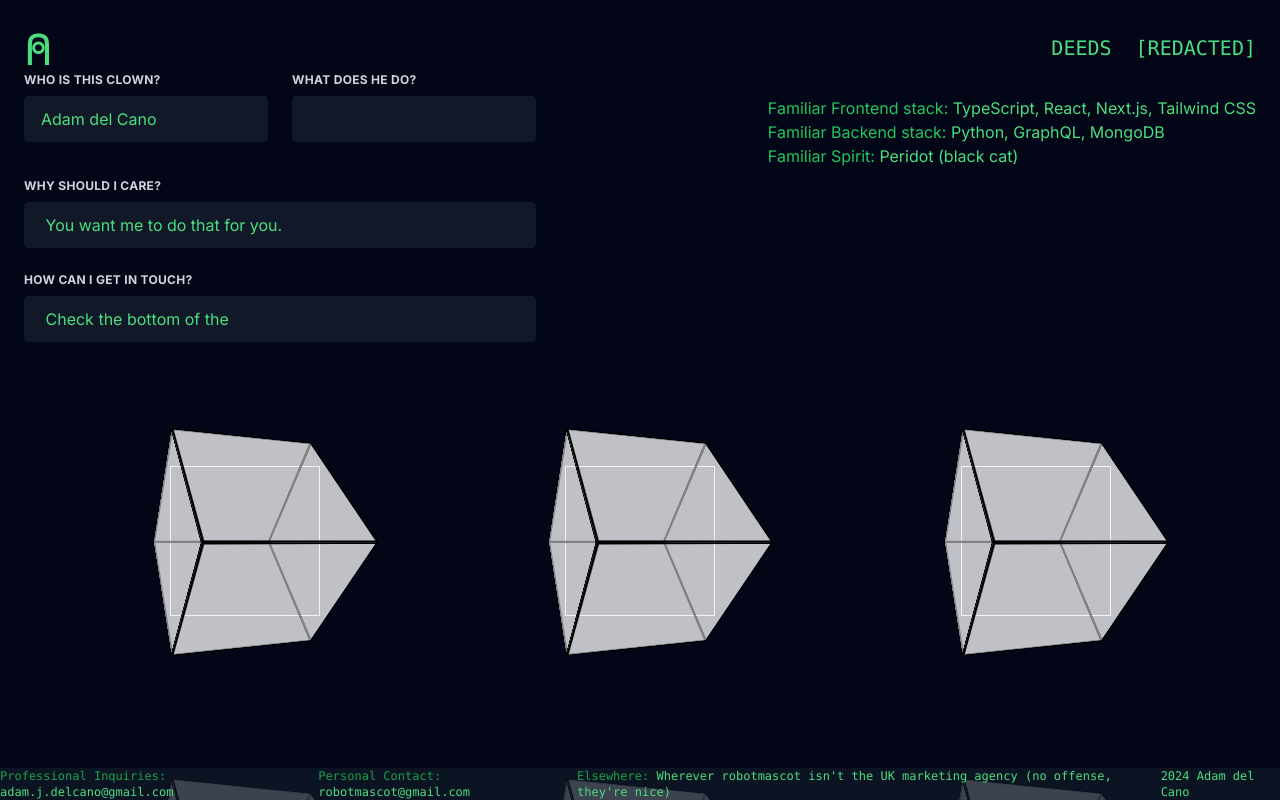
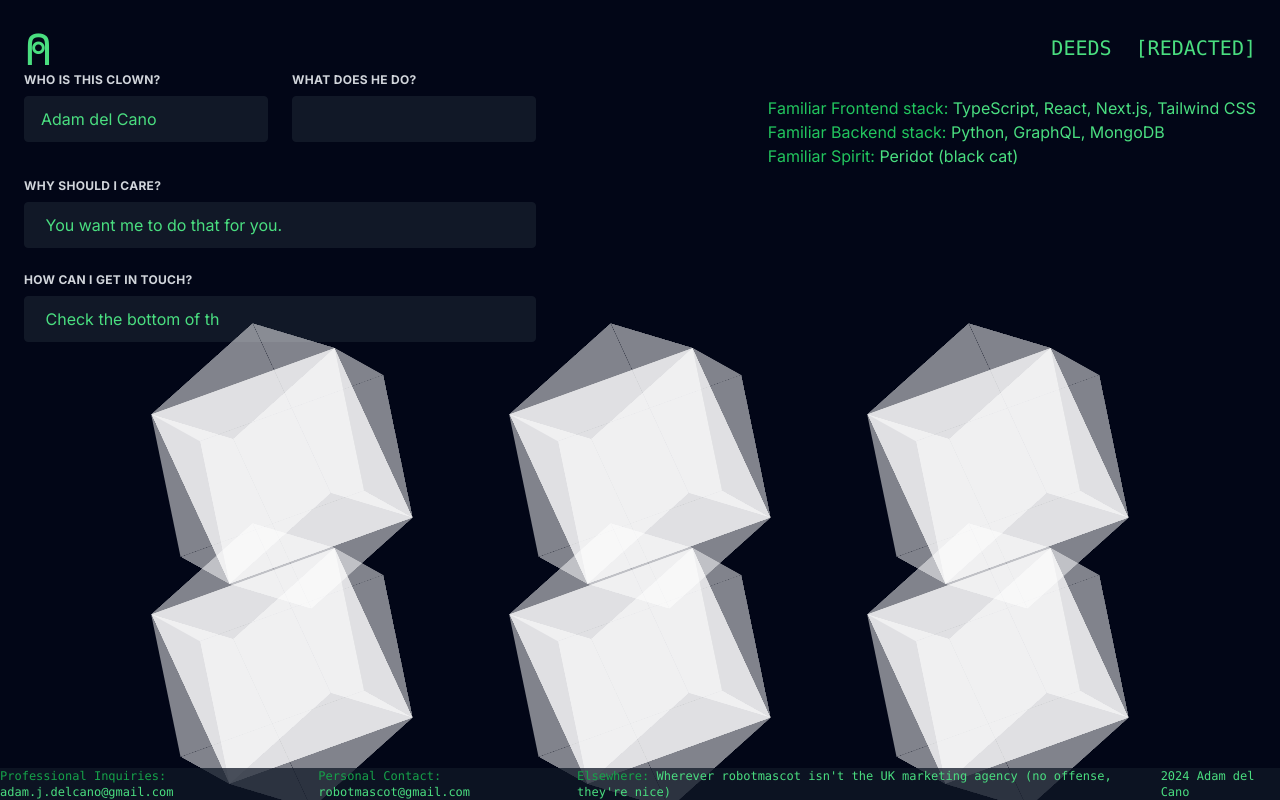
Before and after one commit to adamdelcano/adamdelcano.github.io, a Next.js app: page / in a window 1280 px wide. Shown: the top 800 px of the page. Built offline with nearby package versions, Linux system fonts and the light colour scheme.

Commit message:
whoops octahedrons

```diff
--- a/src/app/globals.css
+++ b/src/app/globals.css
@@ -39,56 +39,70 @@ body {
     text-wrap: balance;
   }
 }
-
-.scene {
-  width: 150px;
-  height: 150px;
-  border: 1px solid #CCC;
-  margin: 100px;
-  perspective: 400px;
+.solid {
+  position: relative;
+  width: 200px;
+  height: 200px;
+  -webkit-animation: spin 16s infinite linear;
+          animation: spin 16s infinite linear;
+  transform-style: preserve-3d;
+}
+.solid .side {
+  position: absolute;
+  left: 0;
+  bottom: 50%;
+  height: 173.2px;
+  width: 200px;
+  transform-origin: 50% 100%;
+  background-color: rgba(255, 255, 255, 0.5);
+}
+.solid .side:nth-child(1) {
+  transform: rotateY(90deg) translateZ(100px) rotateX(35.27deg);
+  border-bottom-color: rgba(152, 254, 208, 0.4);
+}
+.solid .side:nth-child(2) {
+  transform: rotateY(180deg) translateZ(100px) rotateX(35.27deg);
+  border-bottom-color: rgba(178, 184, 33, 0.4);
+}
+.solid .side:nth-child(3) {
+  transform: rotateY(270deg) translateZ(100px) rotateX(35.27deg);
+  border-bottom-color: rgba(58, 54, 154, 0.4);
+}
+.solid .side:nth-child(4) {
+  transform: rotateY(360deg) translateZ(100px) rotateX(35.27deg);
+  border-bottom-color: rgba(99, 61, 24, 0.4);
+}
+.solid .side:nth-child(5) {
+  transform: rotateY(450deg) translateZ(100px) rotateX(144.73deg);
+  border-bottom-color: rgba(157, 239, 242, 0.4);
+}
+.solid .side:nth-child(6) {
+  transform: rotateY(540deg) translateZ(100px) rotateX(144.73deg);
+  border-bottom-color: rgba(84, 178, 216, 0.4);
+}
+.solid .side:nth-child(7) {
+  transform: rotateY(630deg) translateZ(100px) rotateX(144.73deg);
+  border-bottom-color: rgba(142, 201, 51, 0.4);
+}
+.solid .side:nth-child(8) {
+  transform: rotateY(720deg) translateZ(100px) rotateX(144.73deg);
+  border-bottom-color: rgba(1, 190, 43, 0.4);
 }
 
-.cube {
-  width: 150px;
-  height: 150px;
-  position: relative;
-  transform-style: preserve-3d;
-  transform: translateZ(-100px);
-  transition: transform 1s;
-  animation: rotate3D 10s linear infinite;
-
+@-webkit-keyframes spin {
+  0% {
+    transform: rotateX(0deg) rotateY(0deg) rotateZ(0deg);
+  }
+  100% {
+    transform: rotateX(360deg) rotateY(720deg) rotateZ(1080deg);
+  }
 }
 
-.cube.show-front  { transform: translateZ(-100px) rotateY(   0deg); }
-.cube.show-right  { transform: translateZ(-100px) rotateY( -90deg); }
-.cube.show-back   { transform: translateZ(-100px) rotateY(-180deg); }
-.cube.show-left   { transform: translateZ(-100px) rotateY(  90deg); }
-.cube.show-top    { transform: translateZ(-100px) rotateX( -90deg); }
-.cube.show-bottom { transform: translateZ(-100px) rotateX(  90deg); }
-
-.cube__face {
-  position: absolute;
-  width: 150px;
-  height: 150px;
-  border: 2px solid black;
-  line-height: 150px;
-  font-size: 40px;
-  font-weight: bold;
-  color: white;
-  text-align: center;
-  background-color: rgba(255, 255, 255, 0.5);
+@keyframes spin {
+  0% {
+    transform: rotateX(0deg) rotateY(0deg) rotateZ(0deg);
+  }
+  100% {
+    transform: rotateX(360deg) rotateY(720deg) rotateZ(1080deg);
+  }
 }
-
-.cube__face--front  { transform: rotateX(45deg) rotateY(  0deg) translateZ(75px); }
-.cube__face--right  { transform: rotateX(45deg) rotateY( 90deg) translateZ(75px); }
-.cube__face--back   { transform: rotateX(45deg) rotateY(180deg) translateZ(75px); }
-.cube__face--left   { transform: rotateX(45deg) rotateY(-90deg) translateZ(75px); }
-.cube__face--top    { transform: rotateX(45deg) rotateX( 90deg) translateZ(75px); }
-.cube__face--bottom { transform: rotateX(45deg) rotateX(-90deg) translateZ(75px); }
-
-@keyframes rotate3D {
-  from { transform: rotateY(0deg); }
-  to { transform: rotateY(360deg); }
-}
-
-label { margin-right: 10px; }
--- a/src/app/page.tsx
+++ b/src/app/page.tsx
@@ -149,67 +149,73 @@ export default function Home() {
         </p>
       </div>
       <div className="flex flex-row w-full justify-evenly">
-      <div className="scene">
-        <div className="cube">
-          <div className="cube__face cube__face--front" />
-          <div className="cube__face cube__face--back"/>
-          <div className="cube__face cube__face--right"/>
-          <div className="cube__face cube__face--left"/>
-          <div className="cube__face cube__face--top"/>
-          <div className="cube__face cube__face--bottom"/>
-        </div>
+      <div className="solid">
+        <div className="side"></div>
+        <div className="side"></div>
+        <div className="side"></div>
+        <div className="side"></div>
+
+        <div className="side"></div>
+        <div className="side"></div>
+        <div className="side"></div>
+        <div className="side"></div>
       </div>
-      <div className="scene">
-        <div className="cube">
-          <div className="cube__face cube__face--front"/>
-          <div className="cube__face cube__face--back"/>
-          <div className="cube__face cube__face--right"/>
-          <div className="cube__face cube__face--left"/>
-          <div className="cube__face cube__face--top"/>
-          <div className="cube__face cube__face--bottom"/>
-        </div>
+      <div className="solid">
+        <div className="side"></div>
+        <div className="side"></div>
+        <div className="side"></div>
+        <div className="side"></div>
+
+        <div className="side"></div>
+        <div className="side"></div>
+        <div className="side"></div>
+        <div className="side"></div>
       </div>
-      <div className="scene">
-        <div className="cube">
-          <div className="cube__face cube__face--front"/>
-          <div className="cube__face cube__face--back"/>
-          <div className="cube__face cube__face--right"/>
-          <div className="cube__face cube__face--left"/>
-          <div className="cube__face cube__face--top"/>
-          <div className="cube__face cube__face--bottom"/>
-        </div>
+      <div className="solid">
+        <div className="side"></div>
+        <div className="side"></div>
+        <div className="side"></div>
+        <div className="side"></div>
+
+        <div className="side"></div>
+        <div className="side"></div>
+        <div className="side"></div>
+        <div className="side"></div>
       </div>
       </div>
       <div className="flex flex-row w-full justify-evenly">
-      <div className="scene">
-        <div className="cube">
-          <div className="cube__face cube__face--front"/>
-          <div className="cube__face cube__face--back"/>
-          <div className="cube__face cube__face--right"/>
-          <div className="cube__face cube__face--left"/>
-          <div className="cube__face cube__face--top"/>
-          <div className="cube__face cube__face--bottom"/>
-        </div>
+      <div className="solid">
+        <div className="side"></div>
+        <div className="side"></div>
+        <div className="side"></div>
+        <div className="side"></div>
+
+        <div className="side"></div>
+        <div className="side"></div>
+        <div className="side"></div>
+        <div className="side"></div>
       </div>
-      <div className="scene">
-        <div className="cube">
-          <div className="cube__face cube__face--front"/>
-          <div className="cube__face cube__face--back"/>
-          <div className="cube__face cube__face--right"/>
-          <div className="cube__face cube__face--left"/>
-          <div className="cube__face cube__face--top"/>
-          <div className="cube__face cube__face--bottom"/>
-        </div>
+      <div className="solid">
+        <div className="side"></div>
+        <div className="side"></div>
+        <div className="side"></div>
+        <div className="side"></div>
+
+        <div className="side"></div>
+        <div className="side"></div>
+        <div className="side"></div>
+        <div className="side"></div>
       </div>
-      <div className="scene">
-        <div className="cube">
-          <div className="cube__face cube__face--front"/>
-          <div className="cube__face cube__face--back"/>
-          <div className="cube__face cube__face--right"/>
-          <div className="cube__face cube__face--left"/>
-          <div className="cube__face cube__face--top"/>
-          <div className="cube__face cube__face--bottom"/>
-        </div>
+      <div className="solid">
+        <div className="side"></div>
+        <div className="side"></div>
+        <div className="side"></div>
+        <div className="side"></div>
+
+        <div className="side"></div>
+        <div className="side"></div>
+        <div className="side"></div>
+        <div className="side"></div>
       </div>
       </div>
       <footer className="fixed bottom-0 flex flex-row items-center justify-evenly w-full text-green-400 font-mono text-xs bg-gray-900/75">
```
